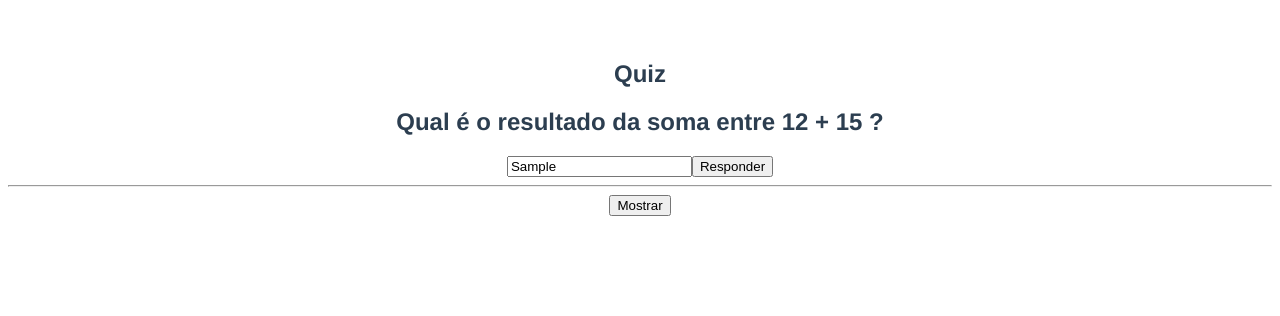
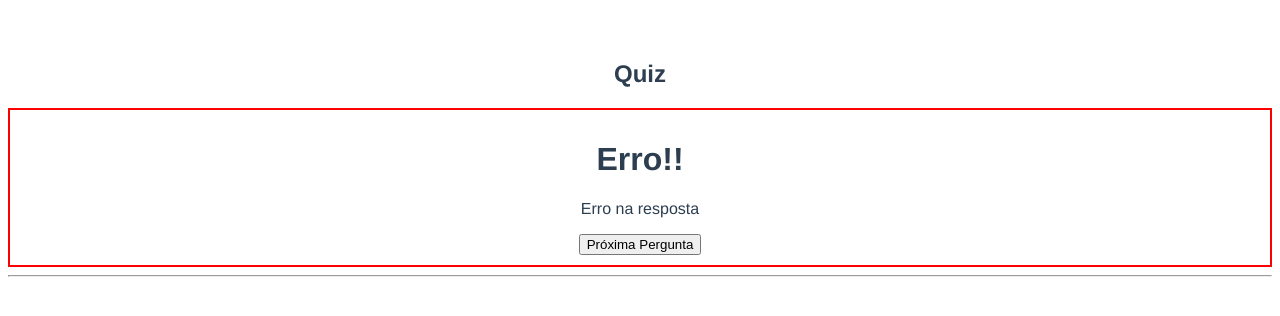
Before and after one commit to erandirjunior/curso-vue, a Vue app in the folder animations-transitions/: page / in a window 1280 px wide. Both pictures are taken after typing "Sample" into the empty fields and a click on the button "Responder". Shown: the top 316 px of the page. Built offline with nearby package versions, Linux system fonts and the light colour scheme.

Commit message:
Exibindo componentes de sucesso e erro

```diff
--- a/animations-transitions/src/App.vue
+++ b/animations-transitions/src/App.vue
@@ -3,10 +3,10 @@
         <app-quiz></app-quiz>
         <hr>
 
-        <button @click.prevent="show = !show">Mostrar</button>
+        <!--<button @click.prevent="show = !show">Mostrar</button>
         <transition name="teste">
             <div v-if="show">Mostrando...</div>
-        </transition>
+        </transition>-->
     </div>
 </template>
 
--- a/animations-transitions/src/components/Animations/AnswerErrorComponent.vue
+++ b/animations-transitions/src/components/Animations/AnswerErrorComponent.vue
@@ -1,7 +1,9 @@
 <template>
-    <div>
+    <div class="error">
         <h1>{{ title }}</h1>
         <p>Erro na resposta</p>
+
+        <button @click="nextQuestion">Próxima Pergunta</button>
     </div>
 </template>
 
@@ -12,10 +14,18 @@
             return {
                 title: 'Erro!!'
             }
+        },
+        methods: {
+            nextQuestion () {
+                this.$emit('changeMode')
+            }
         }
     }
 </script>
 
 <style scoped>
-
+    .error {
+        border: 2px solid red;
+        padding: 10px;
+    }
 </style>
--- a/animations-transitions/src/components/Animations/AnswerSuccessComponent.vue
+++ b/animations-transitions/src/components/Animations/AnswerSuccessComponent.vue
@@ -1,7 +1,9 @@
 <template>
-    <div>
+    <div class="success">
         <h1>{{ title }}</h1>
         <p>Sucesso na resposta</p>
+
+        <button @click="nextQuestion">Próxima Pergunta</button>
     </div>
 </template>
 
@@ -12,10 +14,18 @@
             return {
                 title: 'Sucesso!!'
             }
+        },
+        methods: {
+            nextQuestion () {
+                this.$emit('changeMode')
+            }
         }
     }
 </script>
 
 <style scoped>
-
+    .success {
+        border: 2px solid blue;
+        padding: 10px;
+    }
 </style>
--- a/animations-transitions/src/components/Animations/QuestionComponent.vue
+++ b/animations-transitions/src/components/Animations/QuestionComponent.vue
@@ -1,5 +1,5 @@
 <template>
-    <div>
+    <div class="default">
         <h2 v-text="question"></h2>
 
         <form @submit.prevent="checkResult">
@@ -35,15 +35,17 @@
                 return Math.round(Math.random() * (max - min)) + min
             },
             checkResult () {
-                let msg = this.result == this.reply ? 'Acertou!' : 'Errou!'
+                let mode = this.result == this.reply ? 'answer-success' : 'answer-error'
 
-                alert(msg)
-                this.$emit('changeMode')
+                this.$emit('changeMode', mode)
             }
         }
     }
 </script>
 
 <style scoped>
-
+    .default {
+        border: 2px solid green;
+        padding: 10px;
+    }
 </style>
--- a/animations-transitions/src/components/Animations/QuizComponent.vue
+++ b/animations-transitions/src/components/Animations/QuizComponent.vue
@@ -9,6 +9,9 @@
 
 <script>
     import QuestionComponent from './QuestionComponent'
+    import AnswerSuccessComponent from './AnswerSuccessComponent'
+    import AnswerErrorComponent from './AnswerErrorComponent'
+
     export default {
         name: "QuizComponent",
         data () {
@@ -18,11 +21,13 @@
             }
         },
         components: {
-            'app-question': QuestionComponent
+            'app-question': QuestionComponent,
+            'answer-success': AnswerSuccessComponent,
+            'answer-error': AnswerErrorComponent
         },
         methods: {
-            changeMode () {
-                alert('Uhuuu!')
+            changeMode (mode) {
+                this.mode = mode === undefined ? this.mode = 'app-question' : mode
             }
         }
     }
```
